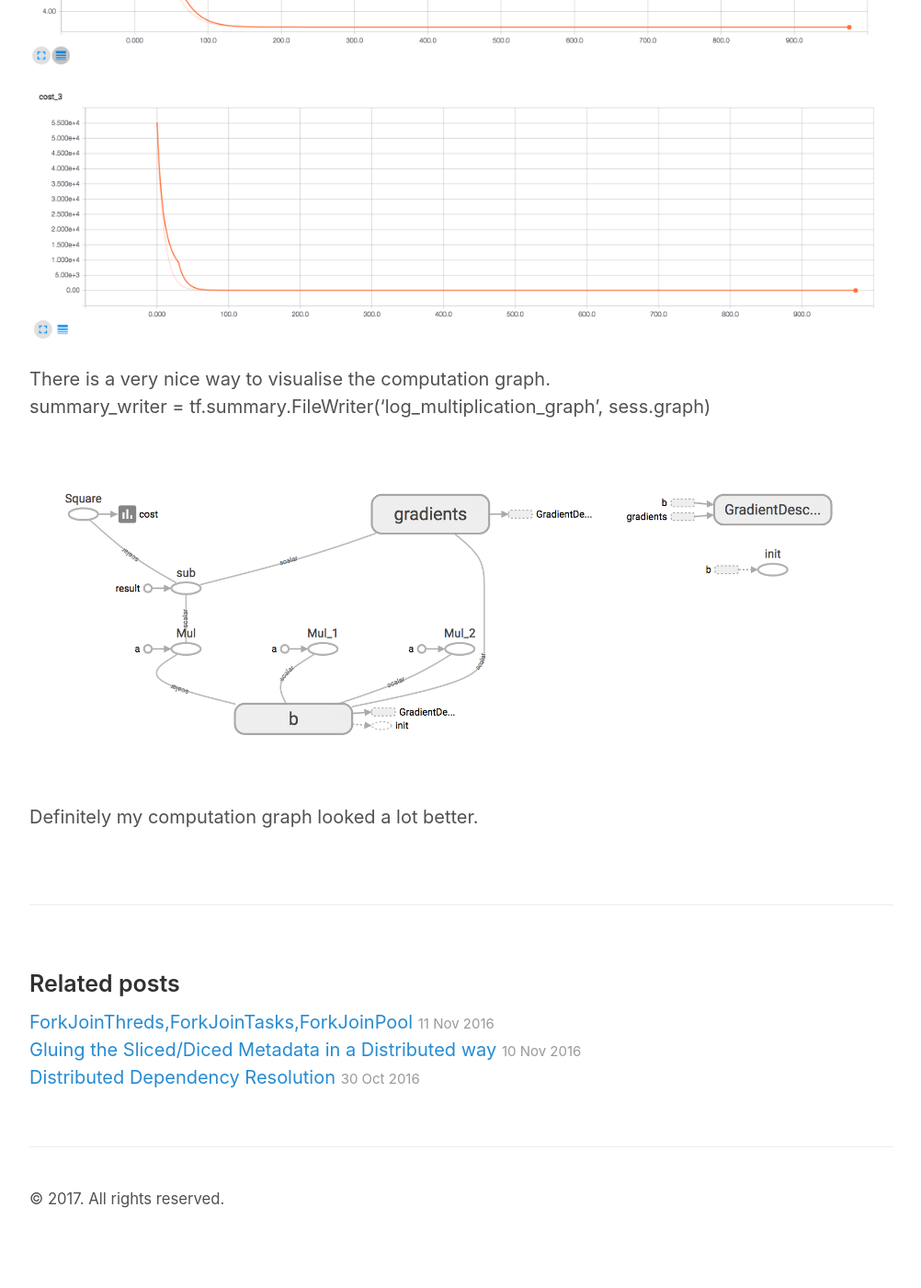
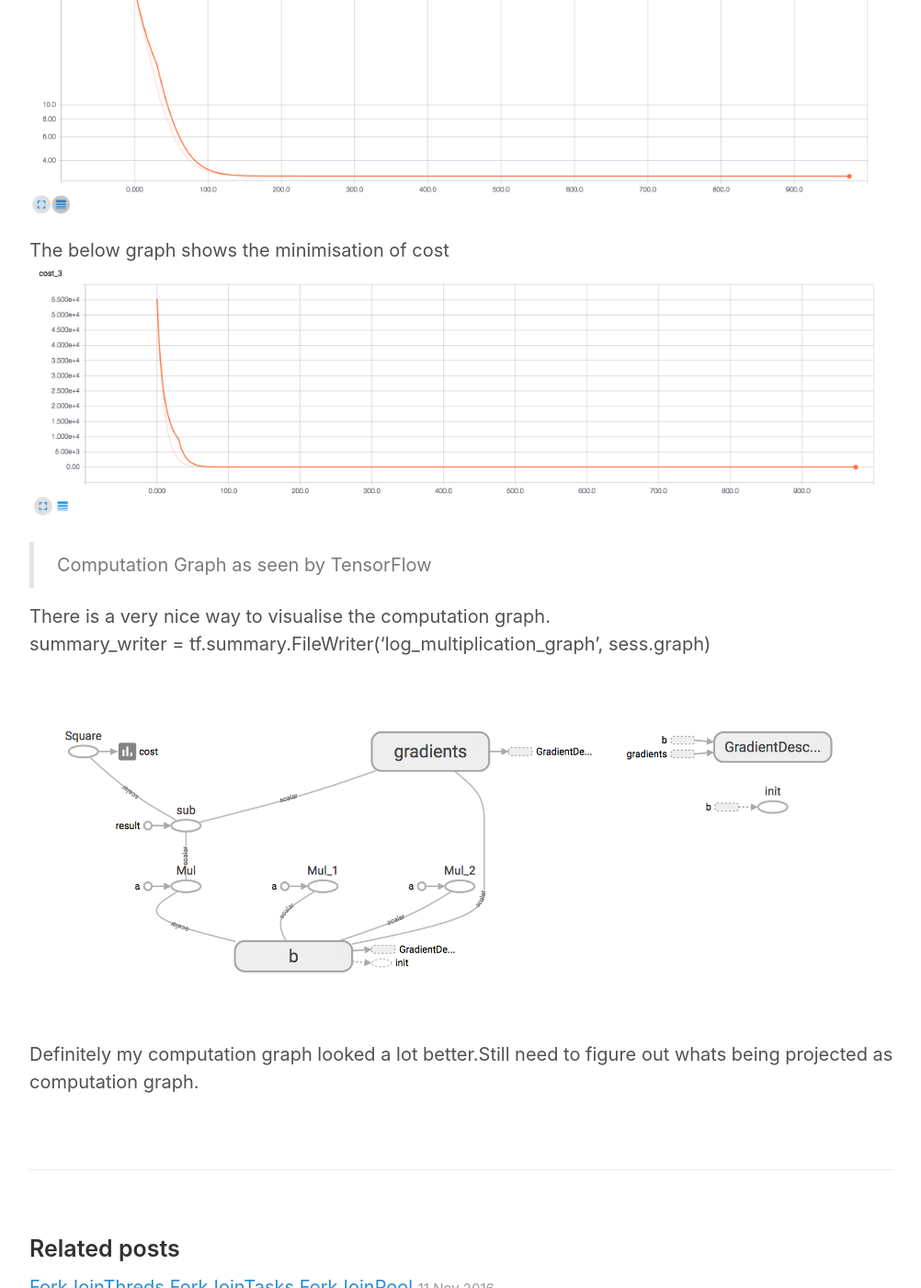
Before and after one commit to PrajwalGurumurthy/prajwalgurumurthy.github.io, a Jekyll site: the page built from _posts/2017-02-16-MultiplicationPart2.md, in a window 1280 px wide and 1400 px high, scrolled down 3416 px. Shown: the whole window at 92% size, without its empty margins (138-1140 px from the left). Built offline with Jekyll 4.4.1, drawn with Linux system fonts in a browser that asks for light colours; before the commit the page ends 4773 px from its top, so only the background shows below that; some of the changed text lies outside the part shown.

Commit message:
added the final details

```diff
--- a/_posts/2017-02-16-MultiplicationPart2.md
+++ b/_posts/2017-02-16-MultiplicationPart2.md
@@ -63,6 +63,9 @@ Lets have a look at the computation graph we had.
 
 ![Image1]({{ site.url }}/assets/ml2/2m5.png)
 
+
+>Dissecting the code
+
 We have the inputs and the inputs go through a series of operations and finally we have the cost.
 
 Accordingly we represent the inputs a,b,result and operations multiplication and cost in tensorflow as below.
@@ -96,6 +99,7 @@ We defined the inputs,operations and Optimisers in a way that is as close as it
 An other interesting aspect of Tensorflow is the visualisation of the Computation Graph using the TensorBoard.
 To track the valus of the Variable 'b' during multiple steps of training.
 
+>Summary of the Variables
 
 {% highlight text %}
 summary_b = tf.summary.scalar('Finding_Input2', b)
@@ -105,14 +109,17 @@ summary_writer.add_summary(summary_strb, step)
 
 Later these values are used for building a nice graphs as shown below.
 
+The below graph shows how the computer found the second input b.
 ![Image2]({{ site.url }}/assets/ml2/input_b.png)
 
+The below graph shows the minimisation of cost
 ![Image2]({{ site.url }}/assets/ml2/cost.png)
 
+>Computation Graph as seen by TensorFlow
 
 There is a very nice way to visualise the computation graph.<br>
 summary_writer = tf.summary.FileWriter('log_multiplication_graph', sess.graph)<br>
 
 ![Image1]({{ site.url }}/assets/ml2/cg.png)
 
-Definitely my computation graph looked a lot better.
+Definitely my computation graph looked a lot better.Still need to figure out whats being projected as computation graph.
```
